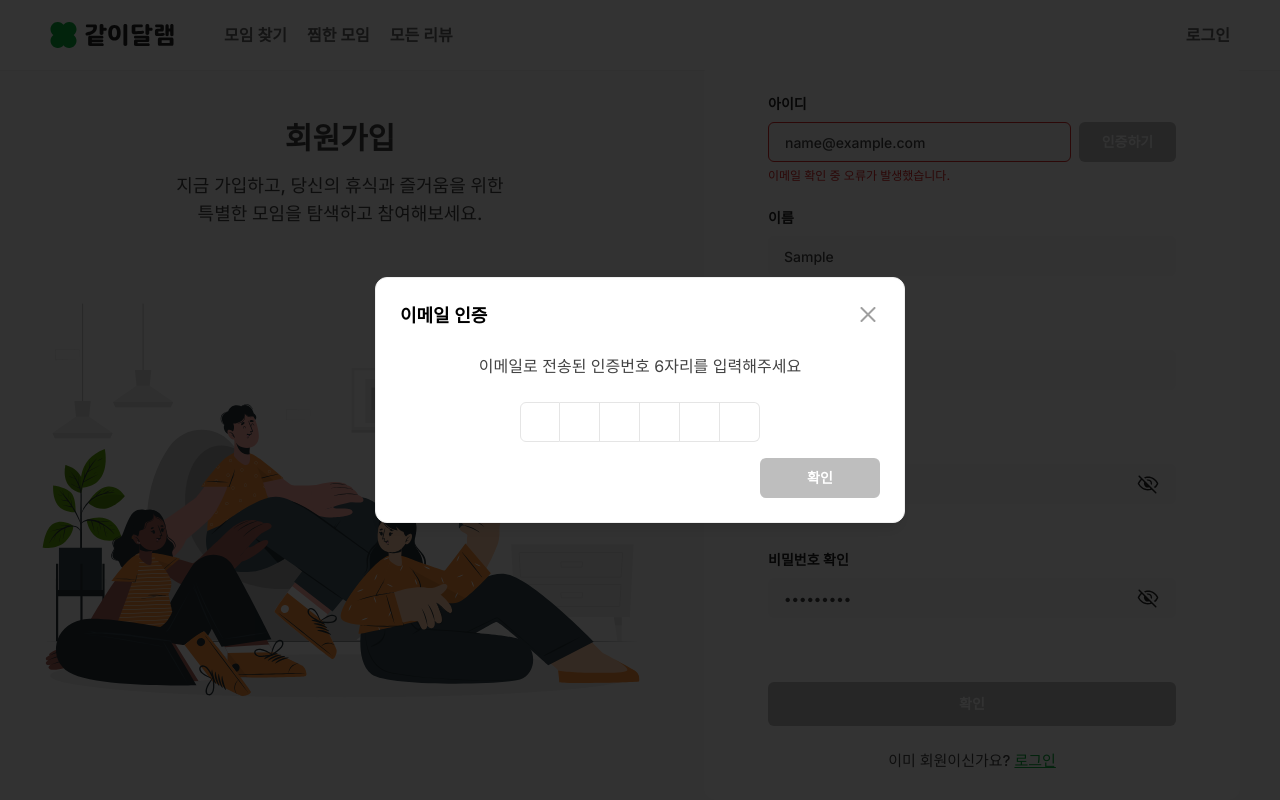
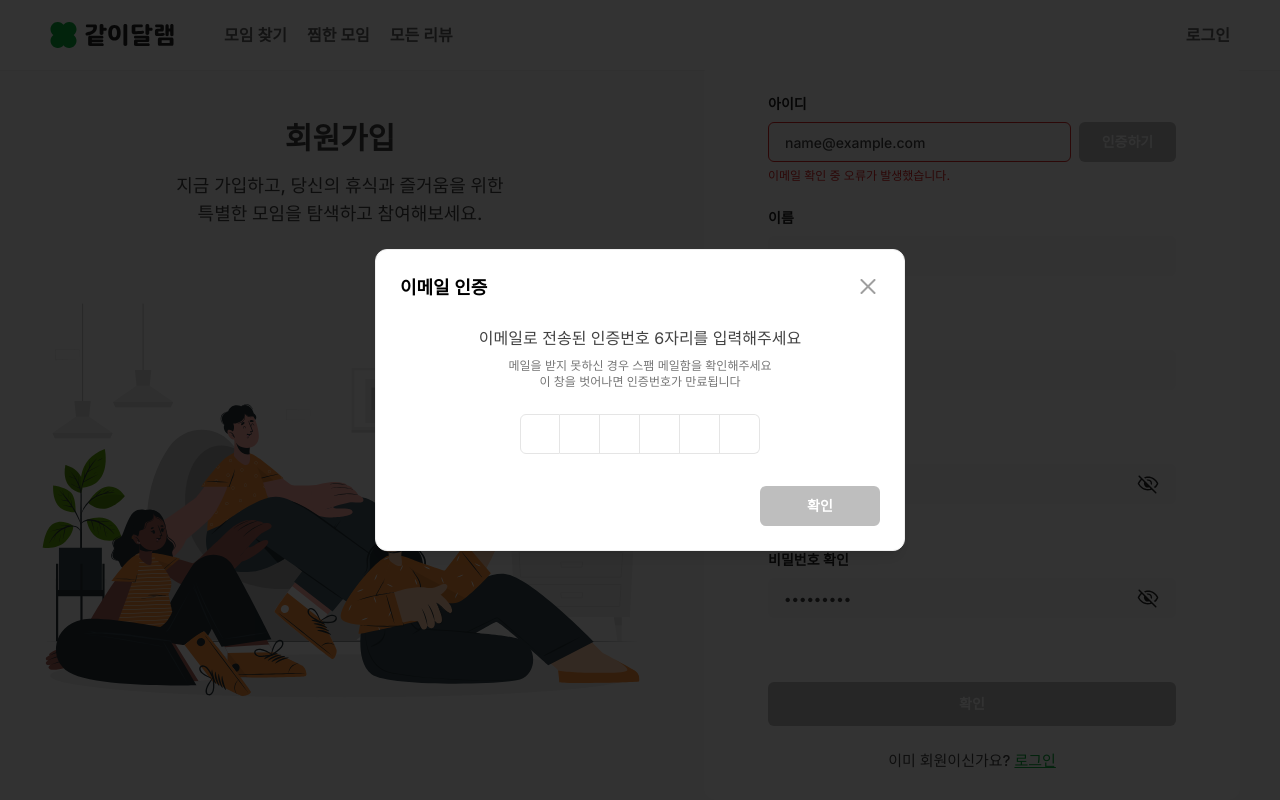
Before and after one commit to yeonna18k/relax-together-front, a Next.js app: page /signup in a window 1280 px wide. Both pictures are taken after typing "name@example.com", "Sample", "Sample", "Sample123", "Sample123" into the empty fields and a click on the button "인증하기". Built offline with nearby package versions, Linux system fonts and the light colour scheme; no server answers.

Commit message:
feat: 이메일 인증 모달 문구 수정

```diff
--- a/src/features/auth/signup/ui/EmailAuthModal.tsx
+++ b/src/features/auth/signup/ui/EmailAuthModal.tsx
@@ -18,12 +18,16 @@ export default function EmailAuthModal({
       disabled={otp.length < 6}
       handleAction={() => handleVerifyCode(otp)}
     >
-      <div className="flex flex-col items-center gap-6">
+      <div className="flex flex-col items-center gap-2">
         <p className="text-gray-800">
           이메일로 전송된 인증번호 6자리를 입력해주세요
         </p>
+        <p className="text-center text-xs text-gray-600">
+          메일을 받지 못하신 경우 스팸 메일함을 확인해주세요
+          <br />이 창을 벗어나면 인증번호가 만료됩니다
+        </p>
         <InputOTP maxLength={6} onChange={e => setOtp(e)}>
-          <InputOTPGroup>
+          <InputOTPGroup className="my-4">
             <InputOTPSlot index={0} />
             <InputOTPSlot index={1} />
             <InputOTPSlot index={2} />
```
